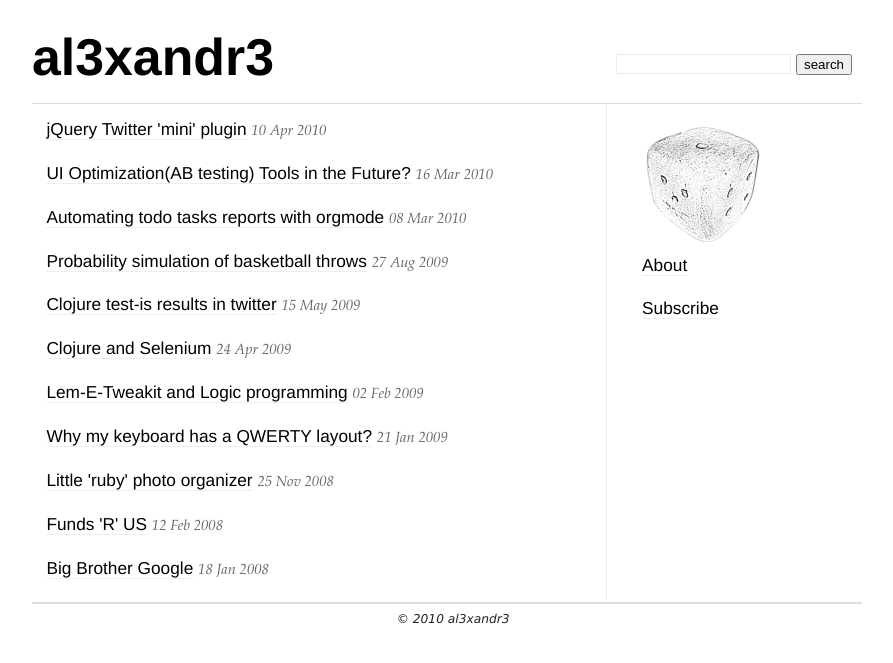
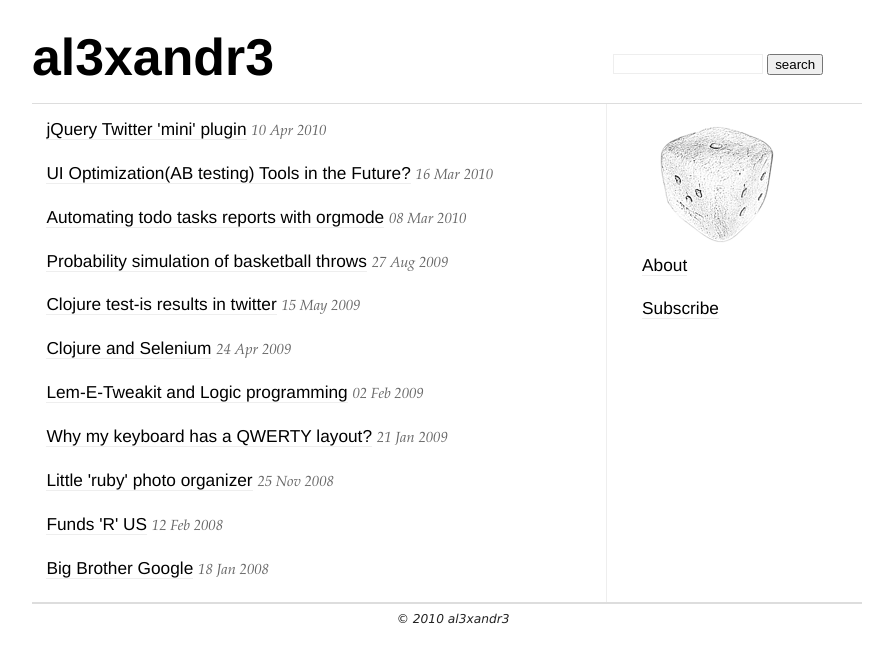
Before and after one commit to al3xandr3/al3xandr3.github.io, a Jekyll site: the page built from index.html, in a window 1280 px wide. Shown: the top 663 px of the page, without its empty margins (193-1086 px from the left). Built offline with Jekyll 4.4.1, drawn with Linux system fonts in a browser that asks for light colours; nearby versions of some CDN libraries.

Commit message:
little search box tweak

```diff
--- a/_includes/search.html
+++ b/_includes/search.html
@@ -1,9 +1,8 @@
-<div id="search">
 <form method="get" action="http://www.google.com/search">
   <table border="0" cellpadding="0" style="margin-bottom:0em;">
     <tr>
       <td>
-	<input type="text"  style="font-size:100%;border:1px solid #EEEEEE"  name="q" size="18"	maxlength="255" value="" />
+	<input type="text"  style="font-size:100%;border:1px solid #EEEEEE"  name="q" size="15"	maxlength="255" value="" />
 	<input type="submit" value="search" />
       </td>
     </tr>
@@ -15,4 +14,3 @@
     </tr>
   </table>
 </form>
-</div>
--- a/_layouts/default.html
+++ b/_layouts/default.html
@@ -49,10 +49,11 @@
   </head>
   <body>
     <div class="container">
-
       <div id="header" class="header span-21">
 	<h1><a href="/" id="header-title">{{ site.title }}</a></h1>
-	{% include search.html %}
+	<span id="search">
+	  {% include search.html %}
+	</span>
       </div>
       <hr>
 
--- a/css/site.css
+++ b/css/site.css
@@ -50,6 +50,7 @@ hr {
 
 #search {
     float:right;
+    padding-right:2em;
 }
 
 #content {
@@ -61,6 +62,11 @@ hr {
     padding-top:1em;
     padding-left:0.7em;
 }
+
+#logo {
+    padding-left:1em;
+}
+
 
 #twitter {
     color:#808080;
```
